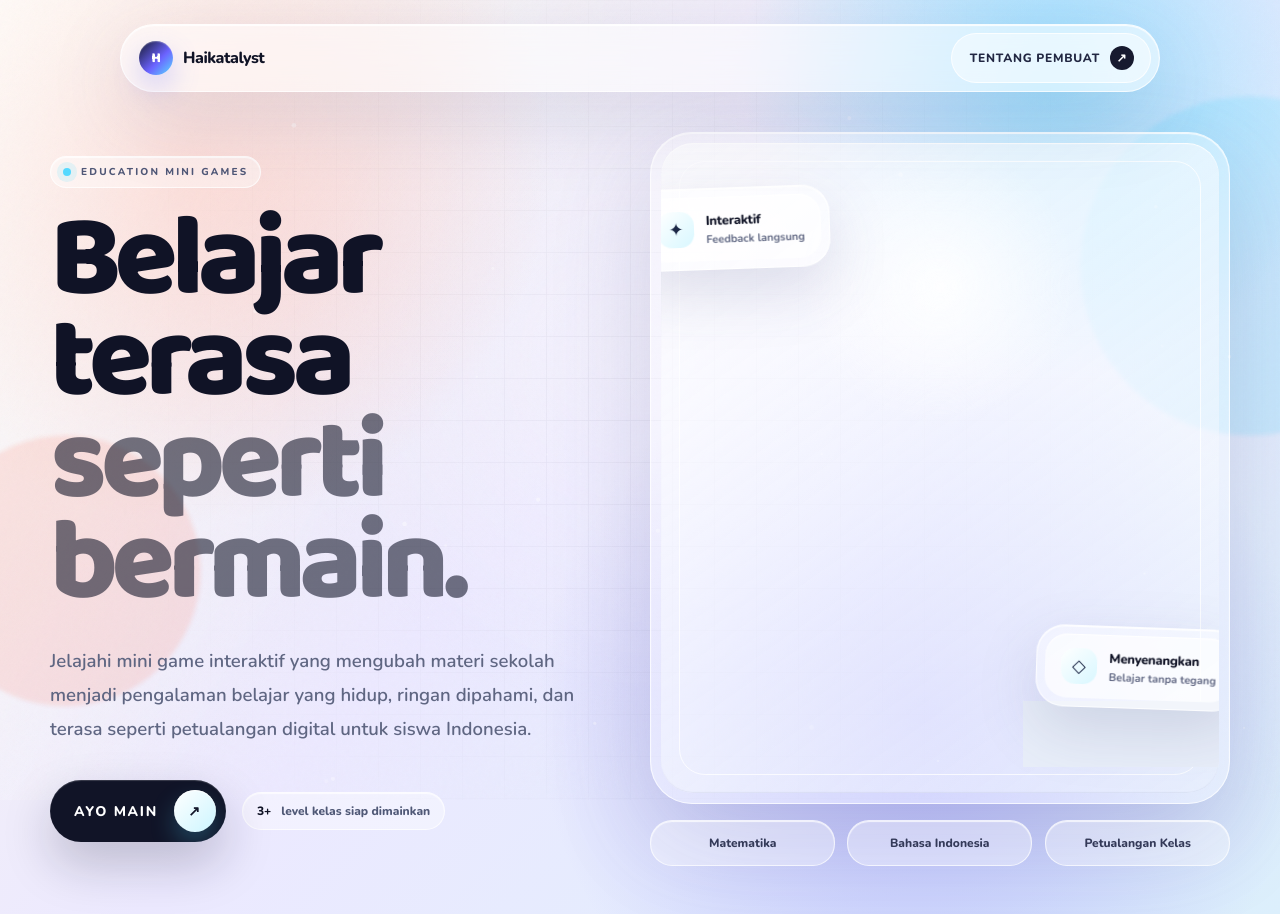
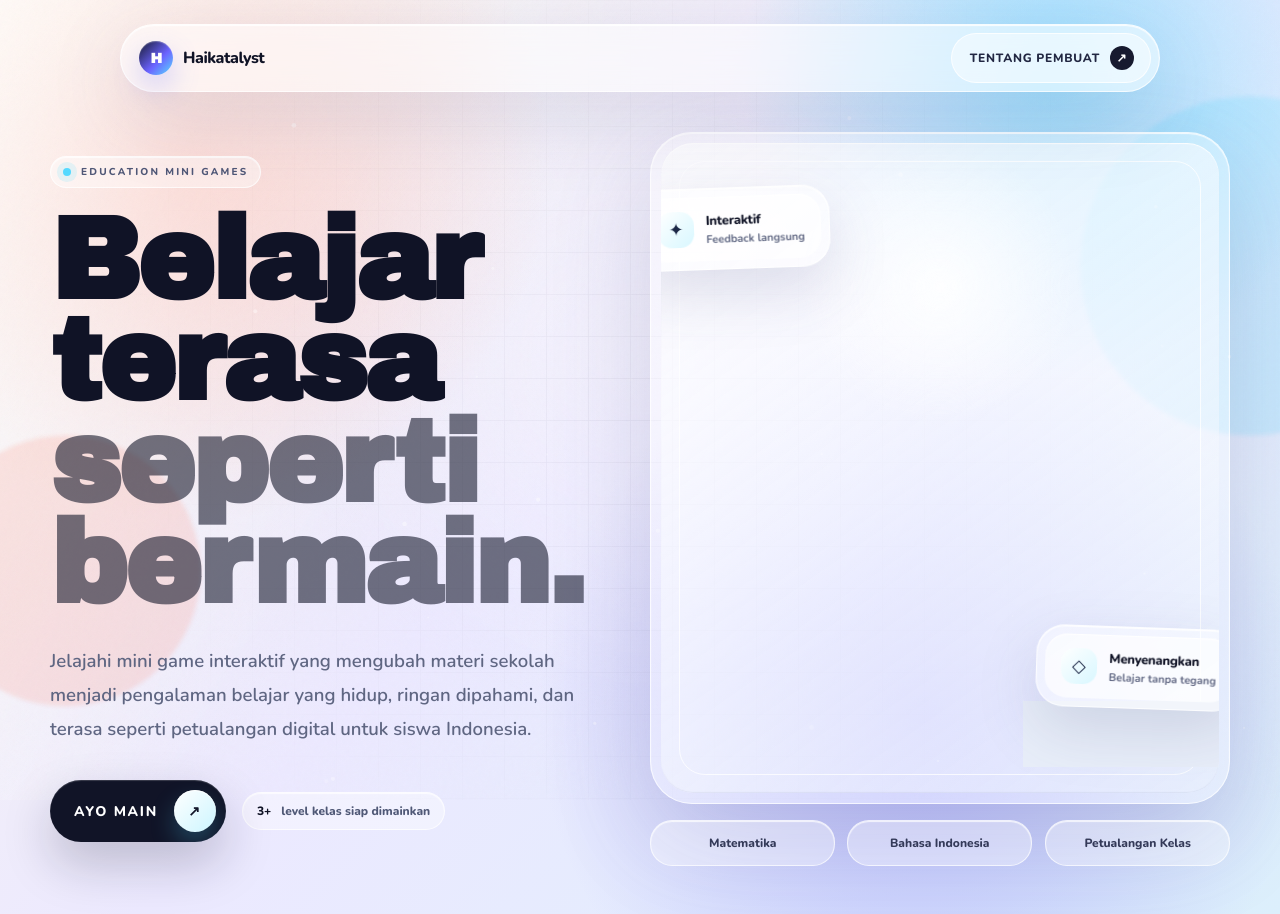
Before and after one commit to avruakeren/haikatalyst, a website: page index.html in a window 1280 px wide. Drawn offline with nearby package versions, Linux system fonts and the light colour scheme; some packages are replaced by stand-ins of ours; a script that the page names is missing.

Commit message:
Use-Archivo-font-on-landing

```diff
--- a/index.html
+++ b/index.html
@@ -7,7 +7,7 @@
   <title>Haikatalyst — Education Mini Games</title>
   <link rel="preconnect" href="https://fonts.googleapis.com">
   <link rel="preconnect" href="https://fonts.gstatic.com" crossorigin>
-  <link href="https://fonts.googleapis.com/css2?family=Baloo+2:wght@600;700;800;900&family=Nunito:wght@500;600;700;800&display=swap" rel="stylesheet">
+  <link href="https://fonts.googleapis.com/css2?family=Archivo+Black&family=Nunito:wght@500;600;700;800&display=swap" rel="stylesheet">
   <style>
     :root {
       --ink: #101326;
@@ -150,7 +150,7 @@
       color: white;
       background: linear-gradient(135deg, #16192d, #6b63ff 58%, #59dcff);
       box-shadow: inset 0 1px 1px rgba(255,255,255,0.28), 0 12px 28px rgba(93, 99, 255, 0.28);
-      font-family: 'Baloo 2', cursive;
+      font-family: 'Archivo Black', sans-serif;
       font-size: 14px;
     }
 
@@ -238,11 +238,11 @@
 
     .hero-headline {
       max-width: 760px;
-      font-family: 'Baloo 2', cursive;
+      font-family: 'Archivo Black', sans-serif;
       font-size: clamp(56px, 9vw, 118px);
       line-height: 0.88;
       font-weight: 800;
-      letter-spacing: -0.055em;
+      letter-spacing: -0.025em;
       color: var(--ink);
       text-wrap: balance;
     }
```
